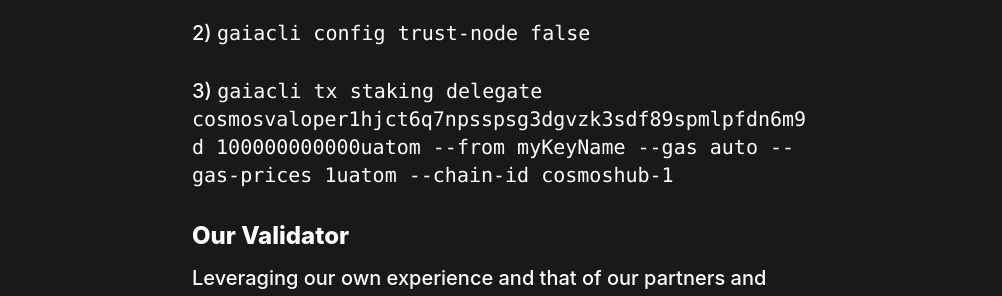
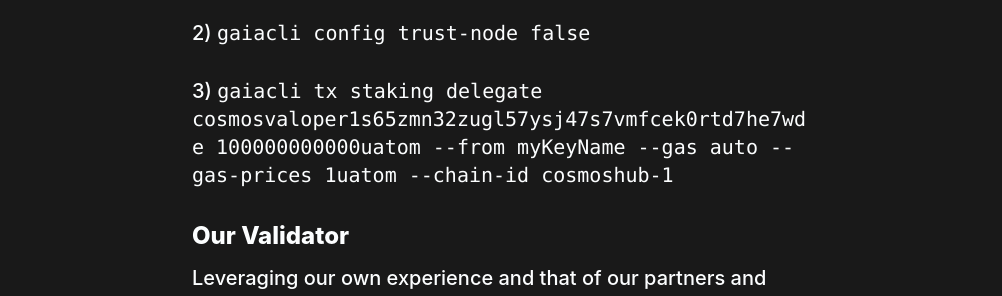
Before and after one commit to FirstBlock-CosmosVal/firstblock.io, a Jekyll site: the page built from cosmos.md, in a window 1280 px wide. Shown: the part 374-670 px from the top of the page, without its empty margins (138-1140 px from the left). Built offline with Jekyll 4.4.1, drawn with Linux system fonts in a browser that asks for light colours.

Commit message:
Update cosmos.md

```diff
--- a/cosmos.md
+++ b/cosmos.md
@@ -12,7 +12,7 @@ Delegating to our validator is done using three commands which connect to a full
 
 2) <code>gaiacli config trust-node false</code>
 
-3) <code>gaiacli tx staking delegate cosmosvaloper1hjct6q7npsspsg3dgvzk3sdf89spmlpfdn6m9d 100000000000uatom --from myKeyName --gas auto --gas-prices 1uatom --chain-id cosmoshub-1</code>
+3) <code>gaiacli tx staking delegate cosmosvaloper1s65zmn32zugl57ysj47s7vmfcek0rtd7he7wde 100000000000uatom --from myKeyName --gas auto --gas-prices 1uatom --chain-id cosmoshub-1</code>
 
 ## Our Validator
 Leveraging our own experience and that of our partners and advisors, we are able to provide the next level of enterprise cloud infrastructure experience to the table in order to develop architecture that allow us to automatically scale in heavy load environments, processes for real-time monitoring and automated deployment across diverse geographies.
```
